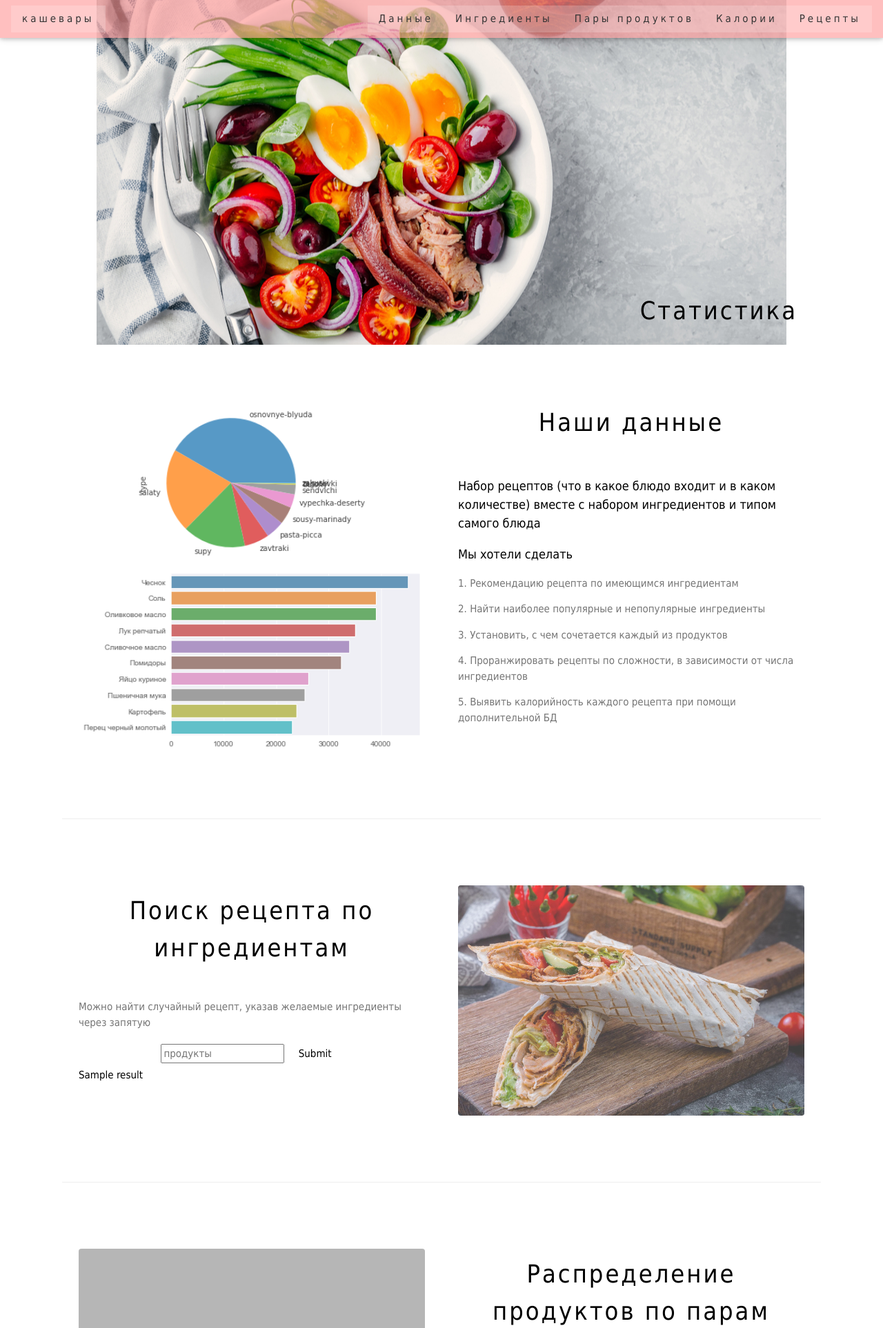
After one commit to Lerostre/lerostre.github.io, a Flask app: template templates/webindex.html in a window 1280 px wide. The commit adds this page. Shown: the top 1926 px of the page at 69% size. Run offline with Flask 2, Linux system fonts and the light colour scheme; the template is opened without the code that fills it: most values are stand-ins (such as "Sample title", 1, 10 or a date in 2020); grey boxes are pictures that could not be loaded.

Commit message:
Add files via upload

```diff
--- a/app.py
+++ b/app.py
@@ -1,144 +1,50 @@
 from flask import Flask, render_template, request
 from sqlalchemy import func
 from flask_sqlalchemy import SQLAlchemy
-from logging import FileHandler,WARNING
+from logging import FileHandler, WARNING
 from flask import Response
 from flask import send_file
 from flask import redirect, url_for
-import os
-from config import DEV_DB
+import numpy as np
+import csv
+import random
 
-# docker.exe run -p 5000:5000 -e DEBUG=1 flask-site
-app = Flask(__name__)
-app.config['SQLALCHEMY_DATABASE_URI'] = DEV_DB
+webapp = Flask(__name__)
 
-app.config['SQLALCHEMY_TRACK_MODIFICATIONS'] = False
-app.config['SQLALCHEMY_ECHO'] = True
+webapp.config['SQLALCHEMY_TRACK_MODIFICATIONS'] = False
+webapp.config['SQLALCHEMY_ECHO'] = True
 file_handler = FileHandler('errorlog.txt')
 file_handler.setLevel(WARNING)
-db = SQLAlchemy(app)
+db = SQLAlchemy(webapp)
 
-@app.route('/')
+@webapp.route('/')
 def index():
-    return render_template("index.html")
+    return render_template("webindex.html")
 
-class User(db.Model):
-    __tablename__ = 'user'
-    id = db.Column(db.Integer, primary_key=True)
-    gender = db.Column(db.Text)
-    education = db.Column(db.Text)
-    language = db.Column(db.Text)
-    age = db.Column(db.Integer)
+@webapp.route('/', methods=['POST'])
+def my_form_post():
+    ingr = request.form['text']
+    if ingr:
+        list_recipe = []
+        with open('static/ingredients_from_eda.ru.csv', encoding='utf-8') as r_file:
+            data_reader = csv.DictReader(r_file)
+            for line in data_reader:
+                if ingr == line['ingredient']:
+                    list_recipe.append(line['name'])
+        print(np.random.choice(list_recipe))
+        return render_template('webindex.html', result=np.random.choice(list_recipe))
 
-
-
-
-class Questions(db.Model):
-    __tablename__ = 'questions'
-    id = db.Column(db.Integer, primary_key=True)
-    text = db.Column(db.Text)
-
-
-class Answers(db.Model):
-    __tablename__ = 'answers'
-    id = db.Column(db.Integer, primary_key=True)
-    q1 = db.Column(db.Integer)
-    q2 = db.Column(db.Integer)
-    q3 = db.Column(db.Integer)
-    q4 = db.Column(db.Integer)
-    q5 = db.Column(db.Integer)
-    q6 = db.Column(db.Integer)
-
-    def __repr__(self):
-         return f"{self.id}, {self.q1}, {self.q2}, {self.q3}, {self.q4}, {self.q5}, {self.q6}"
-
-@app.route('/questions')
-def question_page():
-    questions = Questions.query.all()
-    return render_template(
-        'questions.html',
-        questions=questions
-    )
-
-@app.route('/questions1')
-def question_page1():
-    questions = Questions.query.all()
-    return render_template(
-        'questions1.html',
-        questions=questions
-    )
-
-@app.route('/')
-def home_page():
-    return render_template(
-        'index.html')
-
-@app.route('/process', methods=['get'])
-def answer_process():
-    # если нет ответов, то отсылаем решать анкету
-    if not request.args:
-        return redirect(url_for('question_page'))
-
-    # достаем параметры
-    gender = request.args.get('gender')
-    education = request.args.get('education')
-    language = request.args.get('language')
-    age = request.args.get('age')
-
-    # создаем профиль пользователя
-    user = User(
-        age=age,
-        gender=gender,
-        education=education,
-        language=language
-    )
-
-    # добавляем в базу
-    db.session.add(user)
-    # сохраняемся
-    db.session.commit()
-
-    #app.logger.info(user.id)
-
-    # получаем юзера с айди (автоинкремент)
-    db.session.refresh(user)
-
-    # получаем два ответа
-    q1 = request.args.get('q1')
-    q2 = request.args.get('q2')
-    q3 = request.args.get('q3')
-    q4 = request.args.get('q4')
-    q5 = request.args.get('q5')
-    q6 = request.args.get('q6')
-
-    # привязываем к пользователю (см. модели в проекте)
-    answer = Answers(id=user.id, q1=q1, q2=q2, q3=q3, q4=q4, q5=q5, q6=q6)
-    # добавляем ответ в базу
-    db.session.add(answer)
-    # сохраняемся
-    db.session.commit()
-    return render_template('thanks.html')
-
-
-@app.route('/stats')
-def stats():
-    all_info = {}
-    age_stats = db.session.query(
-        func.avg(User.age),
-        func.min(User.age),
-        func.max(User.age)
-    ).one()
-    all_info['age_mean'] = age_stats[0]
-    all_info['age_min'] = age_stats[1]
-    all_info['age_max'] = age_stats[2]
-    all_info['total_count'] = User.query.count()
-    qs = [Answers.q1, Answers.q2, Answers.q3, Answers.q4, Answers.q5, Answers.q6]
-    all_info['q_mean'] = [db.session.query(func.avg(q)).one()[0] for q in qs]
-    print(qs)
-    return render_template('results.html', all_info=all_info)
-
+def get_rand(ingr):
+    list_recipe = []
+    with open('static/ingredients_from_eda.ru.csv', encoding='utf-8') as r_file:
+        data_reader = csv.DictReader(r_file)
+        for line in data_reader:
+            if ingr == line['ingredient']:
+                list_recipe.append(line['name'])
+    return random.shuffle(list_recipe)
 
 if __name__ == '__main__':
-    app.jinja_env.auto_reload = True
-    app.config['TEMPLATES_AUTO_RELOAD'] = True
-    app.run(host="0.0.0.0", port=5000, debug=True)
+    # остатки от попыток перехода в постгрес, пока работает - не трогаю
+    webapp.jinja_env.auto_reload = True
+    webapp.config['TEMPLATES_AUTO_RELOAD'] = True
+    webapp.run(host="0.0.0.0", port=5000, debug=True)
--- a/templates/base.html
+++ b/templates/base.html
@@ -16,7 +16,8 @@
 </head>
 <body>
     <!-- https://getbootstrap.com/docs/4.5/components/navbar/ -->
-    <nav class="navbar navbar-expand-lg navbar-light" style="background-color: #E1D9D1">
+    <nav class="navbar navbar-expand-lg navbar-dark" style="color: #E1D9D1;
+                                                             background-color: #3A3B3C;">
       <style>
           .navbar navbar-expand-lg navbar-light bg-light{
           background-color: beige;
--- a/templates/results.html
+++ b/templates/results.html
@@ -3,6 +3,7 @@
 {% block title %} Анкета {% endblock %}
 
 {% block content %}
+    <body style="background-color: beige;">
         <table>
             <tr>
                 <td>Средний возраст</td>
@@ -27,4 +28,5 @@
                 </tr>
             {% endfor %}
         </table>
+    </body>
 {% endblock %}
--- /dev/null
+++ b/templates/webindex.html
@@ -0,0 +1,209 @@
+<!DOCTYPE html>
+<html>
+<title>грустный сайт</title>
+<meta charset="UTF-8">
+<meta name="viewport" content="width=device-width, initial-scale=1">
+<link rel="stylesheet" href="https://www.w3schools.com/w3css/4/w3.css">
+<style>
+body {font-family: "Tahoma";}
+h1, h2, h3, h4, h5, h6 {
+  font-family: "Tahoma";
+  letter-spacing: 3px;
+}
+.parallax {
+            background-image: url("static/bholder.jpg");
+
+            height: 500px;
+
+            background-attachment: fixed;
+            background-position: center;
+            background-repeat: no-repeat;
+}
+.parallax__layer {
+  position: absolute;
+  top: 0;
+  right: 0;
+  bottom: 0;
+  left: 0;
+}
+.parallax__layer--back {
+  transform: translateZ(-10px);
+}
+div[class*=box] {
+  height: 33.33%;
+  width: 100%;
+  display: flex;
+  justify-content: center;
+  align-items: center;
+}
+.btn {
+  line-height: 50px;
+  height: 50px;
+  text-align: center;
+  color: "black";
+  width: 250px;
+  cursor: pointer;
+}
+.btn-one {
+  color: black;
+  transition: all 0.3s;
+  position: relative;
+}
+.btn-one span {
+  transition: all 0.3s;
+}
+.btn-one::before {
+  content: '';
+  position: absolute;
+  bottom: 0;
+  left: 0;
+  width: 100%;
+  height: 100%;
+  z-index: 1;
+  opacity: 0;
+  transition: all 0.3s;
+  border-top-width: 1px;
+  border-bottom-width: 1px;
+  border-top-style: solid;
+  border-bottom-style: solid;
+}
+.btn-one:hover span {
+  letter-spacing: 2px;
+}
+.btn-one:hover::before {
+  opacity: 1;
+  transform: scale(1, 1);
+}
+.btn-one::after {
+  content: '';
+  position: absolute;
+  bottom: 0;
+  left: 0;
+  width: 100%;
+  height: 100%;
+  z-index: 1;
+  transition: all 0.3s;
+  background-color: rgba(255,255,255,0.2);
+}
+.btn-one:hover::after {
+  opacity: 0;
+  transform: scale(0.1, 1);
+}
+</style>
+<body>
+
+<div class="w3-top">
+  <div class="w3-bar w3-white w3-padding w3-card" style="letter-spacing:4px; background-color: rgba(255,155,155,0.64) !important;">
+    <div class="w3-left w3-hide-small">
+        <a href="#home" class="w3-bar-item w3-button w3-hover-pale-red btn-one">кашевары</a>
+    </div>
+    <!-- Right-sided navbar links. Hide them on small screens -->
+    <div class="w3-right w3-hide-small">
+      <a href="#data" class="w3-bar-item w3-button w3-hover-pale-red btn-one">Данные</a>
+      <a href="#mostcommon" class="w3-bar-item w3-button w3-hover-pale-red btn-one">Ингредиенты</a>
+      <a href="#pairs" class="w3-bar-item w3-button w3-hover-pale-red btn-one">Пары продуктов</a>
+      <a href="#cals" class="w3-bar-item w3-button w3-hover-pale-red btn-one">Калории</a>
+      <a href="#recipes" class="w3-bar-item w3-button w3-hover-pale-red btn-one">Рецепты</a>
+    </div>
+  </div>
+</div>
+
+<!-- Header -->
+<header class="w3-display-container w3-content w3-wide" style="max-width:1600px;min-width:500px" id="home">
+  <div class="parallax">
+  </div>
+  <div class="w3-display-bottomright w3-padding-large">
+      <h1 class="w3-xxlarge" style="padding-right: 100px !important;">Статистика</h1>
+  </div>
+</header>
+
+<!-- Page content -->
+<div class="w3-content" style="max-width:1100px">
+
+  <!-- About Section -->
+  <div class="w3-row w3-padding-64" id="data">
+    <div class="w3-col m6 w3-padding-large w3-hide-small">
+     <img src="static/m_merged.png" class="w3-round w3-image w3-opacity-min" alt="Table Setting" width="600" height="750">
+    </div>
+
+    <div class="w3-col m6 w3-padding-large">
+      <h1 class="w3-center">Наши данные</h1><br>
+      <p class="w3-large">
+        Набор рецептов (что в какое блюдо входит и в каком количестве) вместе с набором ингредиентов и типом самого блюда</p>
+        <p class="w3-large">
+            Мы хотели сделать</p>
+        <p class="w3-large w3-text-grey">
+            <p class="w3-text-grey">1. Рекомендацию рецепта по имеющимся ингредиентам</p>
+            <p class="w3-text-grey">2. Найти наиболее популярные и непопулярные ингредиенты</p>
+            <p class="w3-text-grey">3. Установить, с чем сочетается каждый из продуктов</p>
+            <p class="w3-text-grey">4. Проранжировать рецепты по сложности, в зависимости от числа ингредиентов</p>
+            <p class="w3-text-grey">5. Выявить калорийность каждого рецепта при помощи дополнительной БД</p>
+        </p>
+    </div>
+  </div>
+
+  <hr>
+
+  <div class="w3-row w3-padding-64" id="mostcommon">
+    <div class="w3-col l6 w3-padding-large">
+      <h1 class="w3-center">Поиск рецепта по ингредиентам</h1><br>
+      <p class="w3-text-grey">Можно найти случайный рецепт, указав желаемые ингредиенты через запятую</p>
+      <form method="POST" class="w3-center">
+        <input name="text" placeholder="продукты">
+        <input type="submit" class="w3-button w3-hover-pale-red btn-one">
+      </form>
+      <div id="result_div">
+        {{ result }}
+      </div>
+    </div>
+
+    <div class="w3-col l6 w3-padding-large">
+      <img src="static/shaurma.jpg" class="w3-round w3-image w3-opacity-min" alt="Menu" style="width:100%">
+    </div>
+  </div>
+
+  <hr>
+
+  <!-- Contact Section -->
+  <div class="w3-row w3-padding-64" id="pairs">
+    <div class="w3-col m6 w3-padding-large w3-hide-small">
+     <img src="/w3images/tablesetting2.jpg" class="w3-round w3-image w3-opacity-min" alt="Table Setting" width="600" height="750">
+    </div>
+
+    <div class="w3-col m6 w3-padding-large">
+      <h1 class="w3-center">Распределение продуктов по парам</h1><br>
+      <p class="w3-large w3-text-grey w3-hide-medium">На диаграмме показана корреляция между</p>
+    </div>
+  </div>
+
+  <div class="w3-row w3-padding-64" id="cals">
+    <div class="w3-col l6 w3-padding-large">
+      <h1 class="w3-center">Самые калорийные рецепты</h1><br>
+      <p class="w3-text-grey">Сделано при помощи вспомогательной базы данных. Взята из https://dietadiary.com/tablica-kalorijnosti-productov. Сперва нормализовали граммовку каждого продукта, после чего расчитали итоговую калорийность</p><br>
+    </div>
+
+    <div class="w3-col l6 w3-padding-large">
+      <img src="static/abv.jpg" class="w3-round w3-image w3-opacity-min" alt="Menu" style="width:100%">
+    </div>
+  </div>
+
+  <div class="w3-row w3-padding-64" id="recipes">
+    <div class="w3-col m6 w3-padding-large w3-hide-small">
+     <img src="static/m_merged (1).png" class="w3-round w3-image w3-opacity-min" alt="Table Setting" width="600" height="750">
+    </div>
+
+    <div class="w3-col m6 w3-padding-large">
+      <h1 class="w3-center">Самые лёгкие и сложные рецепты</h1><br>
+      <p class="w3-large w3-text-grey w3-hide-medium">В зависимости от числа ингредиентов в блюде, рецепты были ранжированы по своей сложности</p>
+  </div>
+
+
+<!-- End page content -->
+</div>
+
+<!-- Footer -->
+<footer class="w3-center w3-light-grey w3-padding-32">
+</footer>
+
+</body>
+</html>
```
Also changed, not shown: config.py (+4 -4 lines), static/css/head.css (added, +58 -0 lines), static/css/rating.css (added, +34 -0 lines), templates/questions.html (+43 -11 lines), templates/thanks.html (+6 -2 lines), enquete.db, static/bholder.jpg (added), static/m_merged (1).png (added), static/m_merged.png (added), static/mainproducts.jpg (added), static/products.png (added), static/shaurma.jpg (added), static/types.png (added), static/загружено.png (added). Lines whose indentation alone changed are shown as unchanged.
